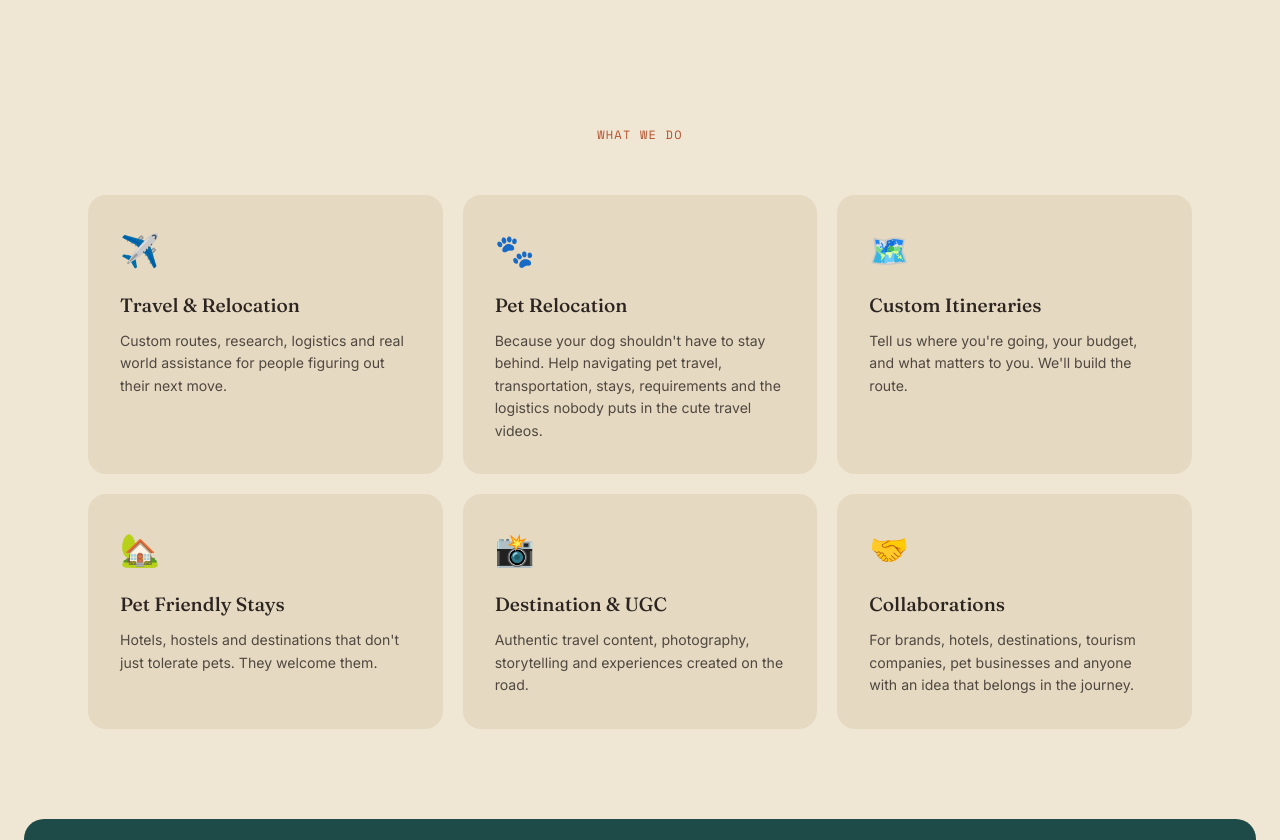
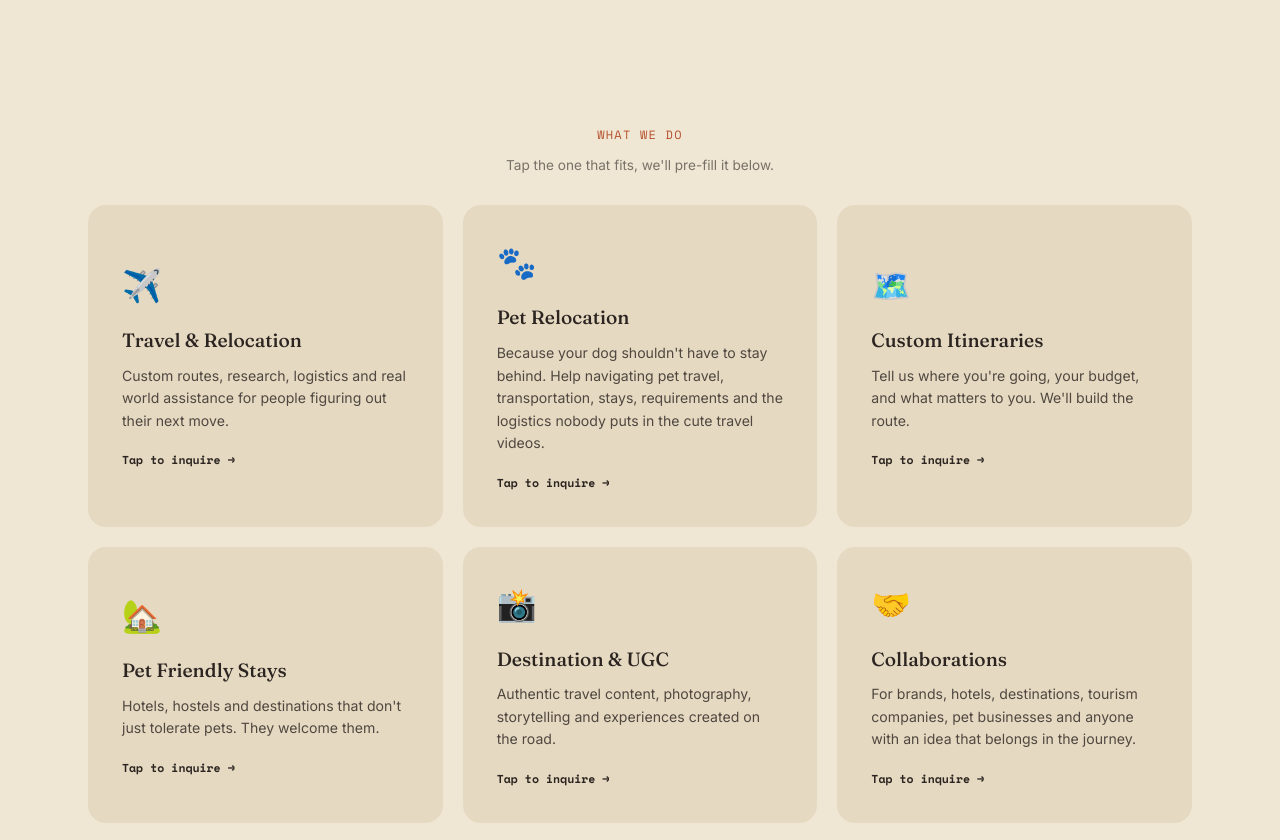
Before and after one commit to kenzie58355-pixel/Wheres-home, a Next.js app: page /work-with-us in a window 1280 px wide. Shown: the part 1240-2080 px from the top of the page. Built offline with nearby package versions, Linux system fonts and the light colour scheme.

Commit message:
add YouTube embed support and SEO metadata to journal and vlog entries

```diff
--- a/app/components/Nav.tsx
+++ b/app/components/Nav.tsx
@@ -36,7 +36,7 @@ Vlog {openMenu === "vlog" ? "▴" : "▾"}
 <div>
 <span style={{fontFamily:"'Space Mono',monospace",fontSize:"0.65rem",opacity:0.6,textTransform:"uppercase",letterSpacing:"0.06em",display:"block",marginBottom:"14px"}}>Browse</span>
 <Link href="/destinations" onClick={() => setOpenMenu(null)} style={{display:"block",color:"var(--ink)",textDecoration:"none",fontSize:"0.95rem",fontWeight:600,marginBottom:"10px"}}>All Destinations</Link>
-<Link href="/destinations/la-paz" onClick={() => setOpenMenu(null)} style={{display:"block",color:"var(--ink)",textDecoration:"none",fontSize:"0.9rem",opacity:0.8}}>La Paz, Bolivia</Link>
+<Link href="/destinations/cali" onClick={() => setOpenMenu(null)} style={{display:"block",color:"var(--ink)",textDecoration:"none",fontSize:"0.9rem",opacity:0.8}}>Cali, Colombia</Link>
 </div>
 <div>
 <span style={{fontFamily:"'Space Mono',monospace",fontSize:"0.65rem",opacity:0.6,textTransform:"uppercase",letterSpacing:"0.06em",display:"block",marginBottom:"14px"}}>By Interest</span>
@@ -53,14 +53,13 @@ Vlog {openMenu === "vlog" ? "▴" : "▾"}
 <div>
 <span style={{fontFamily:"'Space Mono',monospace",fontSize:"0.65rem",opacity:0.6,textTransform:"uppercase",letterSpacing:"0.06em",display:"block",marginBottom:"14px"}}>Browse</span>
 <Link href="/journal" onClick={() => setOpenMenu(null)} style={{display:"block",color:"var(--ink)",textDecoration:"none",fontSize:"0.95rem",fontWeight:600,marginBottom:"10px"}}>All Entries</Link>
-<Link href="/journal?category=la-paz" onClick={() => setOpenMenu(null)} style={{display:"block",color:"var(--ink)",textDecoration:"none",fontSize:"0.9rem",opacity:0.8,marginBottom:"8px"}}>La Paz</Link>
-<Link href="/journal?category=training" onClick={() => setOpenMenu(null)} style={{display:"block",color:"var(--ink)",textDecoration:"none",fontSize:"0.9rem",opacity:0.8,marginBottom:"8px"}}>Training</Link>
+<Link href="/journal?category=cali" onClick={() => setOpenMenu(null)} style={{display:"block",color:"var(--ink)",textDecoration:"none",fontSize:"0.9rem",opacity:0.8,marginBottom:"8px"}}>Cali</Link>
 <Link href="/journal?category=ginger" onClick={() => setOpenMenu(null)} style={{display:"block",color:"var(--ink)",textDecoration:"none",fontSize:"0.9rem",opacity:0.8}}>Ginger</Link>
 </div>
 <div>
 <span style={{fontFamily:"'Space Mono',monospace",fontSize:"0.65rem",opacity:0.6,textTransform:"uppercase",letterSpacing:"0.06em",display:"block",marginBottom:"14px"}}>Latest</span>
-<span style={{display:"block",fontSize:"0.9rem",marginBottom:"6px"}}>Why I stopped waiting for the right time</span>
-<span style={{fontFamily:"'Space Mono',monospace",fontSize:"0.65rem",opacity:0.6}}>April 3, 2026</span>
+<span style={{display:"block",fontSize:"0.9rem",marginBottom:"6px"}}>The hike that almost did not happen</span>
+<span style={{fontFamily:"'Space Mono',monospace",fontSize:"0.65rem",opacity:0.6}}>Aug 30, 2026</span>
 </div>
 </div>
 </div>
@@ -76,8 +75,8 @@ Vlog {openMenu === "vlog" ? "▴" : "▾"}
 </div>
 <div>
 <span style={{fontFamily:"'Space Mono',monospace",fontSize:"0.65rem",opacity:0.6,textTransform:"uppercase",letterSpacing:"0.06em",display:"block",marginBottom:"14px"}}>Latest</span>
-<span style={{display:"block",fontSize:"0.9rem",marginBottom:"6px"}}>First sparring session in La Paz</span>
-<span style={{fontFamily:"'Space Mono',monospace",fontSize:"0.65rem",opacity:0.6}}>Drops Aug 28, 2026</span>
+<span style={{display:"block",fontSize:"0.9rem",marginBottom:"6px"}}>First sparring session in Cali, Colombia</span>
+<span style={{fontFamily:"'Space Mono',monospace",fontSize:"0.65rem",opacity:0.6}}>Drops Sept 5, 2026</span>
 </div>
 </div>
 </div>
--- a/app/ginger/page.tsx
+++ b/app/ginger/page.tsx
@@ -2,7 +2,7 @@ import Nav from "../components/Nav";
 import Footer from "../components/Footer";
 
 const gingerFacts = [
-{ label: "Favorite Country", value: "Bolivia (so far)" },
+{ label: "Favorite Country", value: "Cali (so far)" },
 { label: "Favorite Snack", value: "Anything off your plate" },
 { label: "Favorite Hike", value: "Parque Urbano Central" },
 { label: "Favorite Toy", value: "The one you're holding" },
--- a/app/journal/[slug]/page.tsx
+++ b/app/journal/[slug]/page.tsx
@@ -4,6 +4,21 @@ import Link from "next/link";
 import { entries } from "../data";
 import { destinations } from "../../data/destinations";
 import { notFound } from "next/navigation";
+import type { Metadata } from "next";
+
+export async function generateMetadata({ params }: { params: Promise<{ slug: string }> }): Promise<Metadata> {
+const { slug } = await params;
+const entry = entries.find((e) => e.slug === slug);
+if (!entry) return {};
+return {
+title: entry.title + " | Where's Home?",
+description: entry.excerpt,
+openGraph: {
+title: entry.title,
+description: entry.excerpt,
+},
+};
+}
 
 export default async function JournalEntry({ params }: { params: Promise<{ slug: string }> }) {
 const { slug } = await params;
--- a/app/work-with-us/page.tsx
+++ b/app/work-with-us/page.tsx
@@ -1,3 +1,5 @@
+"use client";
+import { useState, useRef } from "react";
 import Nav from "../components/Nav";
 import Footer from "../components/Footer";
 import CurrentJourney from "../components/CurrentJourney";
@@ -12,6 +14,14 @@ const whatWeDo = [
 ];
 
 export default function WorkWithUs() {
+const [selected, setSelected] = useState<string | null>(null);
+const formRef = useRef<HTMLDivElement>(null);
+
+const pickService = (title: string) => {
+setSelected(title);
+formRef.current?.scrollIntoView({ behavior: "smooth", block: "center" });
+};
+
 return (
 <main>
 <Nav />
@@ -35,18 +45,40 @@ return (
 <p style={{fontFamily:"'Fraunces',serif",fontSize:"clamp(1.6rem,3.2vw,2.2rem)",fontWeight:600,color:"var(--terracotta)"}}>Let&apos;s build it.</p>
 </section>
 
-<section style={{maxWidth:"1200px",margin:"70px auto 30px",padding:"0 48px",textAlign:"center"}}>
+<section style={{maxWidth:"1200px",margin:"70px auto 10px",padding:"0 48px",textAlign:"center"}}>
 <span style={{fontFamily:"'Space Mono',monospace",fontSize:"0.75rem",textTransform:"uppercase",letterSpacing:"0.1em",color:"var(--terracotta)"}}>What We Do</span>
+<p style={{fontSize:"0.85rem",opacity:0.6,marginTop:"10px"}}>Tap the one that fits, we&apos;ll pre-fill it below.</p>
 </section>
 <section style={{maxWidth:"1200px",margin:"0 auto",padding:"20px 48px 90px"}}>
 <div style={{display:"grid",gridTemplateColumns:"repeat(auto-fit,minmax(280px,1fr))",gap:"20px"}}>
-{whatWeDo.map((w, i) => (
-<div key={i} style={{background:"var(--paper-2)",borderRadius:"18px",padding:"32px"}}>
+{whatWeDo.map((w, i) => {
+const isSelected = selected === w.title;
+return (
+<button
+key={i}
+onClick={() => pickService(w.title)}
+style={{
+background: isSelected ? "var(--terracotta)" : "var(--paper-2)",
+color: isSelected ? "#F5EEDF" : "var(--ink)",
+borderRadius: "18px",
+padding: "32px",
+textAlign: "left",
+border: isSelected ? "2px solid var(--terracotta)" : "2px solid transparent",
+cursor: "pointer",
+transition: "transform 0.15s ease, background 0.2s ease",
+transform: isSelected ? "translateY(-4px)" : "none",
+boxShadow: isSelected ? "0 12px 24px rgba(181,82,46,0.25)" : "none",
+}}
+>
 <span style={{fontSize:"2rem",display:"block",marginBottom:"16px"}}>{w.icon}</span>
 <h4 style={{fontFamily:"'Fraunces',serif",fontSize:"1.2rem",marginBottom:"10px"}}>{w.title}</h4>
-<p style={{fontSize:"0.88rem",opacity:0.8,lineHeight:1.6}}>{w.desc}</p>
-</div>
-))}
+<p style={{fontSize:"0.88rem",opacity:isSelected?0.95:0.8,lineHeight:1.6,marginBottom:"14px"}}>{w.desc}</p>
+<span style={{fontFamily:"'Space Mono',monospace",fontSize:"0.72rem",fontWeight:600}}>
+{isSelected ? "✓ Selected, scroll down →" : "Tap to inquire →"}
+</span>
+</button>
+);
+})}
 </div>
 </section>
 
@@ -100,15 +132,23 @@ return (
 <p style={{fontSize:"1.05rem",opacity:0.85}}>We&apos;ll figure out what&apos;s possible.</p>
 </section>
 
-<section style={{background:"var(--ink)",color:"var(--paper)",borderRadius:"20px",margin:"0 24px 90px",padding:"90px 48px",textAlign:"center"}}>
+<section ref={formRef} style={{background:"var(--ink)",color:"var(--paper)",borderRadius:"20px",margin:"0 24px 90px",padding:"90px 48px",textAlign:"center"}}>
 <h2 style={{fontFamily:"'Fraunces',serif",fontSize:"clamp(2.2rem,5vw,3.4rem)",fontWeight:600,marginBottom:"8px"}}>Where&apos;s Home?</h2>
-<p style={{fontFamily:"'Fraunces',serif",fontSize:"clamp(1.6rem,3.4vw,2.2rem)",fontWeight:600,color:"var(--apricot)",marginBottom:"50px"}}>Let&apos;s find out.</p>
+<p style={{fontFamily:"'Fraunces',serif",fontSize:"clamp(1.6rem,3.4vw,2.2rem)",fontWeight:600,color:"var(--apricot)",marginBottom:"30px"}}>Let&apos;s find out.</p>
 
-<form style={{maxWidth:"460px",margin:"0 auto",display:"flex",flexDirection:"column",gap:"14px",textAlign:"left"}}>
-<input type="text" placeholder="Your name" style={{padding:"14px 18px",borderRadius:"12px",border:"none",fontFamily:"'Inter',sans-serif",fontSize:"0.9rem"}} />
-<input type="email" placeholder="Email" style={{padding:"14px 18px",borderRadius:"12px",border:"none",fontFamily:"'Inter',sans-serif",fontSize:"0.9rem"}} />
-<textarea placeholder="Tell us the plan" rows={4} style={{padding:"14px 18px",borderRadius:"12px",border:"none",fontFamily:"'Inter',sans-serif",fontSize:"0.9rem",resize:"vertical"}}></textarea>
-<button type="button" style={{background:"var(--apricot)",color:"var(--ink)",padding:"16px",borderRadius:"100px",border:"none",fontWeight:700,fontSize:"0.95rem",cursor:"pointer",marginTop:"6px"}}>Send It</button>
+{selected && (
+<div style={{display:"inline-flex",alignItems:"center",gap:"10px",background:"rgba(232,162,93,0.15)",border:"1px solid var(--apricot)",padding:"10px 20px",borderRadius:"100px",marginBottom:"30px"}}>
+<span style={{fontSize:"0.85rem"}}>Inquiring about: <strong style={{color:"var(--apricot)"}}>{selected}</strong></span>
+<span onClick={() => setSelected(null)} style={{cursor:"pointer",opacity:0.6,fontSize:"0.85rem"}}>✕</span>
+</div>
+)}
+
+<form action="https://formspree.io/f/xyezjlyg" method="POST" style={{maxWidth:"460px",margin:"0 auto",display:"flex",flexDirection:"column",gap:"14px",textAlign:"left"}}>
+<input type="hidden" name="service" value={selected || "Not specified"} />
+<input type="text" name="name" placeholder="Your name" required style={{padding:"14px 18px",borderRadius:"12px",border:"none",fontFamily:"'Inter',sans-serif",fontSize:"0.9rem"}} />
+<input type="email" name="email" placeholder="Email" required style={{padding:"14px 18px",borderRadius:"12px",border:"none",fontFamily:"'Inter',sans-serif",fontSize:"0.9rem"}} />
+<textarea name="message" placeholder="Tell us the plan" rows={4} style={{padding:"14px 18px",borderRadius:"12px",border:"none",fontFamily:"'Inter',sans-serif",fontSize:"0.9rem",resize:"vertical"}}></textarea>
+<button type="submit" style={{background:"var(--apricot)",color:"var(--ink)",padding:"16px",borderRadius:"100px",border:"none",fontWeight:700,fontSize:"0.95rem",cursor:"pointer",marginTop:"6px"}}>Send It</button>
 </form>
 </section>
 <Footer />
```
Also changed, not shown: app/vlog/[slug]/page.tsx (+44 -0 lines).
